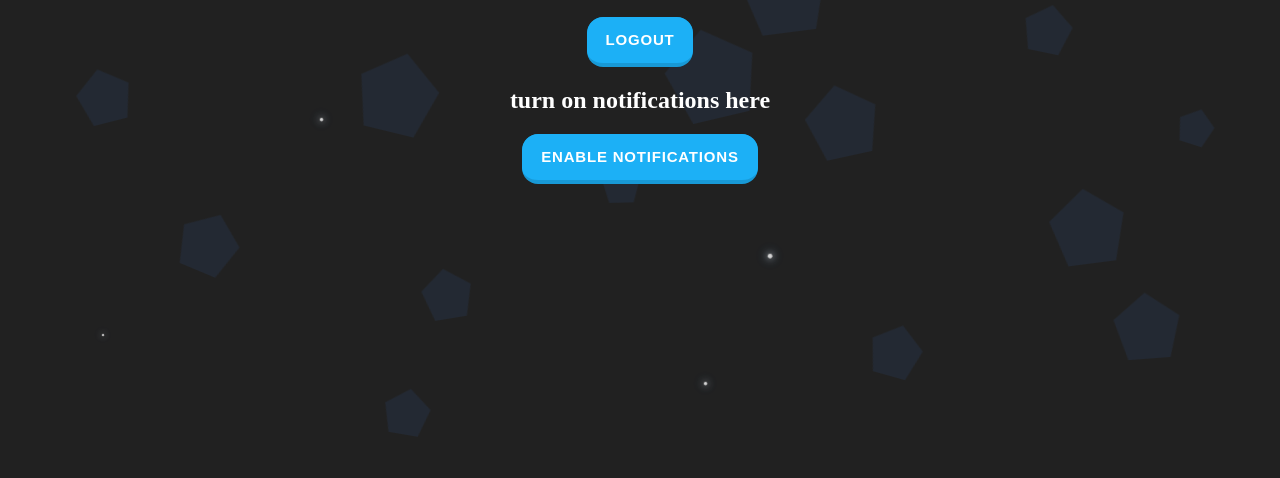
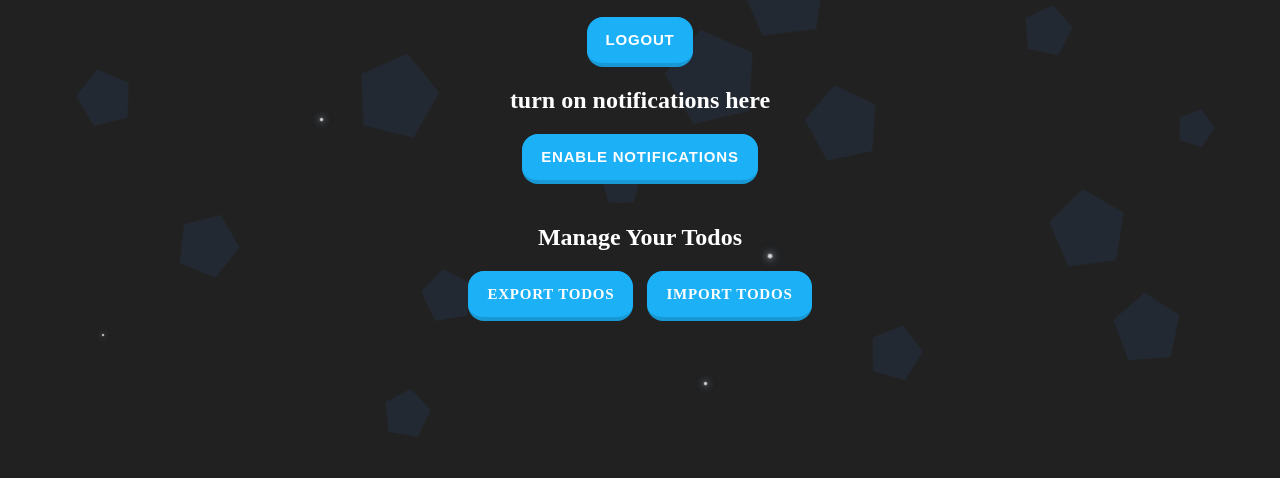
Before and after one commit to Redeye424/todos, a Django app: page /accounts/ in a window 1280 px wide. Shown: the part 322-800 px from the top of the page. Run offline with Django 4.2, Linux system fonts and the light colour scheme.

Commit message:
import/export

```diff
--- a/todo1/templates/accounts.html
+++ b/todo1/templates/accounts.html
@@ -68,6 +68,46 @@ document.addEventListener("DOMContentLoaded", function () {
         }
     });
 </script>
+
+<h2 style="margin-top: 40px;">Manage Your Todos</h2>
+
+<a href="{% url 'export_todos' %}" class="button">
+    Export Todos
+</a>
+
+<form
+    method="POST"
+    action="{% url 'import_todos' %}"
+    enctype="multipart/form-data"
+    style="display: inline-block; margin-left: 10px;"
+>
+    {% csrf_token %}
+
+    <label for="todoFile" class="button" style="cursor: pointer;">
+        Import Todos
+    </label>
+
+    <input
+        type="file"
+        id="todoFile"
+        name="todo_file"
+        accept=".json"
+        style="display: none;"
+        onchange="this.form.submit();"
+    >
+</form>
+
+{% if messages %}
+    {% for message in messages %}
+        <p style="
+            color: {% if message.tags == 'success' %}limegreen{% else %}red{% endif %};
+            text-align: center;
+            font-weight: bold;
+        ">
+            {{ message }}
+        </p>
+    {% endfor %}
+{% endif %}
 
 <script>
 async function subscribeUser() {
--- a/todo1/views.py
+++ b/todo1/views.py
@@ -11,7 +11,7 @@ from .models import ChatMessage
 from webpush import send_user_notification
 import json
 from .forms import SignUpForm
-from .models import Profile, PushSubscription
+from .models import Profile, PushSubscription, Todo
 from django.contrib.auth.models import User
 from django.db.models.signals import post_save
 from django.dispatch import receiver
@@ -26,6 +26,9 @@ from .scheduler import titles_and_bodies
 import httpx
 import django.http
 import calendar
+from django.http import HttpResponse
+from django.contrib import messages
+
 
 def service_worker(request):
     response = FileResponse(
@@ -698,3 +701,76 @@ def about_us(request):
     return render(request, "about_us.html", {
         "active_page": "about_us",
     })
+
+@login_required
+def export_todos(request):
+    csv_path = user_csv_path(request.user)
+
+    if not csv_path.exists():
+        create_user_csv(request.user)
+
+    with open(csv_path, newline="", encoding="utf-8") as file:
+        reader = csv.DictReader(file)
+        todos = list(reader)
+
+    response = HttpResponse(
+        json.dumps(todos, indent=4),
+        content_type="application/json"
+    )
+
+    response["Content-Disposition"] = 'attachment; filename="todos.json"'
+
+    return response
+
+@login_required
+def import_todos(request):
+
+    if request.method != "POST":
+        messages.error(request, "Invalid request.")
+        return redirect("accounts")
+
+    uploaded_file = request.FILES.get("todo_file")
+
+    if not uploaded_file:
+        messages.error(request, "Please choose a JSON file first.")
+        return redirect("accounts")
+
+    try:
+        data = json.load(uploaded_file)
+
+        if not isinstance(data, list):
+            raise ValueError("Invalid todo format")
+
+        csv_path = user_csv_path(request.user)
+
+        create_user_csv(request.user)
+
+        with open(csv_path, "a", newline="", encoding="utf-8") as csv_file:
+
+            writer = csv.writer(csv_file)
+
+            for item in data:
+
+                writer.writerow([
+                    item.get("title", ""),
+                    item.get("description", ""),
+                    item.get("urgency", ""),
+                    item.get("due_date_check", "False"),
+                    item.get("due_date", "False"),
+                    item.get("repeat_check", "False"),
+                    item.get("repeat", "False"),
+                    item.get("day_of_week", "False"),
+                    item.get("day_of_month", "False"),
+                    item.get("yearly_day", "False"),
+                    item.get("yearly_month", "False"),
+                    item.get("time", ""),
+                    item.get("when_made", ""),
+                    item.get("done", "False"),
+                ])
+
+        messages.success(request, "Todos imported successfully!")
+
+    except (json.JSONDecodeError, KeyError, TypeError, ValueError):
+        messages.error(request, "That file is not a valid Todos JSON file.")
+
+    return redirect("accounts")
--- a/todos/urls.py
+++ b/todos/urls.py
@@ -39,4 +39,7 @@ urlpatterns = [
 
     path('admin/', admin.site.urls),
     path("save-webpush/", views.save_webpush, name="save_webpush"),
+
+    path("todos/export/", views.export_todos, name="export_todos"),
+    path("todos/import/", views.import_todos, name="import_todos"),
 ]
--- a/user_csvs/user_1.csv
+++ b/user_csvs/user_1.csv
@@ -1 +1,2 @@
 title,description,urgency,due_date_check,due_date,repeat_check,repeat,day_of_week,day_of_month,yearly_day,yearly_month,time,when_made,done
+Test_import/export,        Test,low,False,False,True,everyday,False,False,False,False,15:08,2026-08-12 15:08:11.781408,False
```
Also changed, not shown: todo1/models.py (+13 -0 lines), db.sqlite3, todo1/migrations/0006_todo.py (added).
